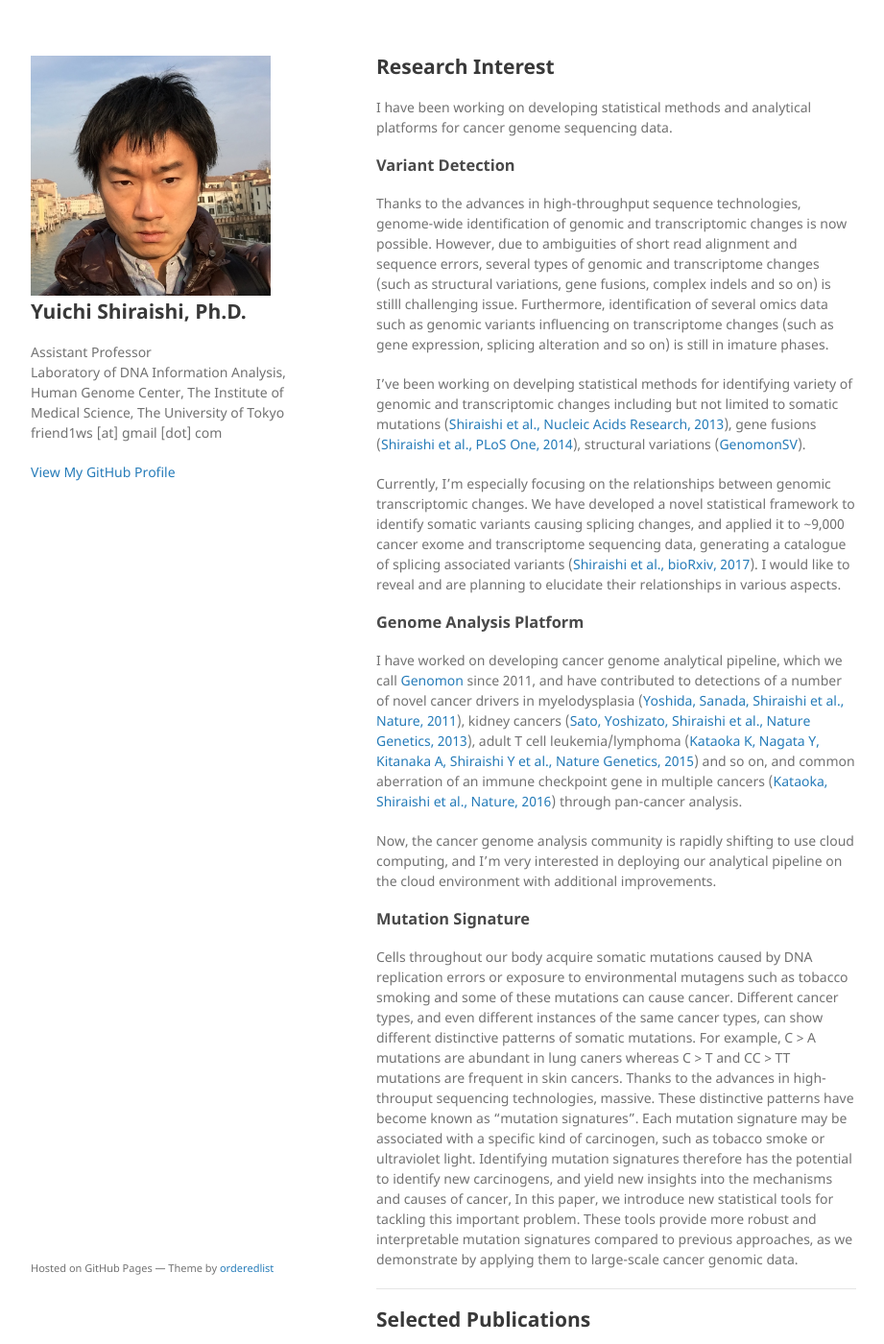
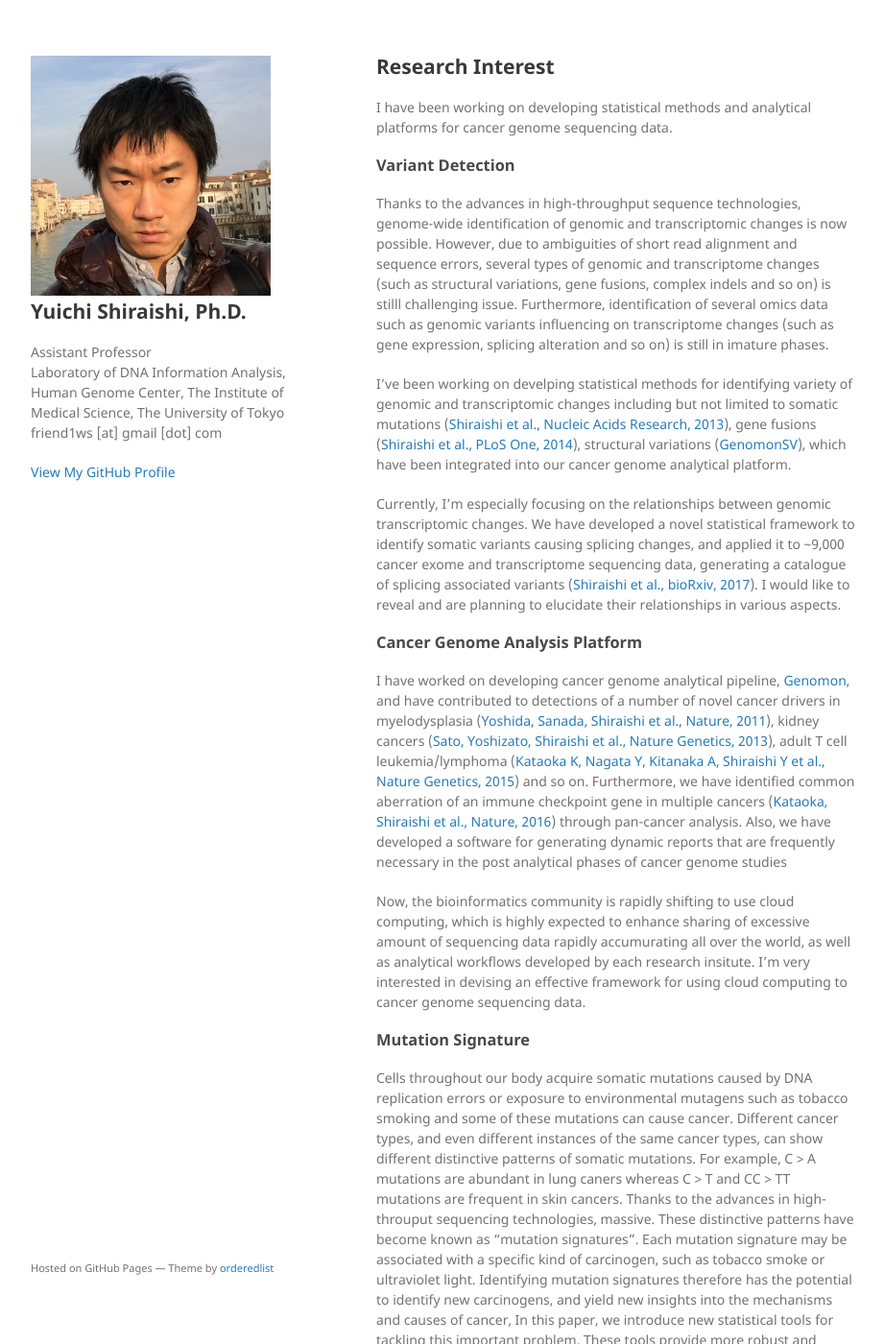
Before and after one commit to friend1ws/friend1ws.github.io, a Jekyll site: the page built from index.md, in a window 1280 px wide and 1400 px high. Shown: the whole window at 96% size, without its empty margins (178-1099 px from the left). Built offline with Jekyll 4.4.1, drawn with Linux system fonts in a browser that asks for light colours; our own code applies the rules of GitHub Pages for plain Markdown files.

Commit message:
Update index.md

```diff
--- a/index.md
+++ b/index.md
@@ -22,7 +22,8 @@ I've been working on develping statistical methods for identifying variety of ge
 transcriptomic changes including but not limited to
 somatic mutations ([Shiraishi et al., Nucleic Acids Research, 2013](https://www.ncbi.nlm.nih.gov/pubmed/23471004)),
 gene fusions ([Shiraishi et al., PLoS One, 2014](https://www.ncbi.nlm.nih.gov/pubmed/25526364)),
-structural variations ([GenomonSV](https://github.com/Genomon-Project/GenomonSV)).
+structural variations ([GenomonSV](https://github.com/Genomon-Project/GenomonSV)),
+which have been integrated into our cancer genome analytical platform.
 
 Currently, I'm especially focusing on the relationships between genomic transcriptomic changes.
 We have developed a novel statistical framework to identify somatic variants causing splicing changes,
@@ -33,21 +34,24 @@ and are planning to elucidate their relationships in various aspects.
 
 
 
-### [](#header-3)Genome Analysis Platform
+### [](#header-3)Cancer Genome Analysis Platform
 
-I have worked on developing cancer genome analytical pipeline, which
-we call [Genomon](https://genomon-project.github.io/GenomonPagesR/) since 2011, and have contributed to detections of a number of
-novel cancer drivers in
-myelodysplasia ([Yoshida, Sanada, Shiraishi et al., Nature, 2011](https://www.ncbi.nlm.nih.gov/pubmed/21909114)),
-kidney cancers ([Sato, Yoshizato, Shiraishi et al., Nature Genetics, 2013](https://www.ncbi.nlm.nih.gov/pubmed/23797736)),
-adult T cell leukemia/lymphoma ([Kataoka K, Nagata Y, Kitanaka A, Shiraishi Y et al., Nature Genetics, 2015](https://www.ncbi.nlm.nih.gov/pubmed/26437031)) and so on,
-and common aberration of an immune checkpoint gene in multiple cancers
+I have worked on developing cancer genome analytical pipeline,
+[Genomon](https://genomon-project.github.io/GenomonPagesR/),
+and have contributed to detections of a number of novel cancer drivers in
+myelodysplasia ([Yoshida, Sanada, Shiraishi et al., Nature, 2011](https://www.nature.com/articles/nature10496)),
+kidney cancers ([Sato, Yoshizato, Shiraishi et al., Nature Genetics, 2013](https://www.nature.com/articles/ng.2699)),
+adult T cell leukemia/lymphoma ([Kataoka K, Nagata Y, Kitanaka A, Shiraishi Y et al., Nature Genetics, 2015](https://www.nature.com/articles/ng.3415)) and so on.
+Furthermore, we have identified common aberration of an immune checkpoint gene in multiple cancers
 ([Kataoka, Shiraishi et al., Nature, 2016](https://www.nature.com/articles/nature18294)) through pan-cancer analysis.
+Also, we have developed a software for generating dynamic reports
+that are frequently necessary in the post analytical phases of cancer genome studies
 
-Now, the cancer genome analysis
-community is rapidly shifting to use cloud computing, and I'm very
-interested in deploying our analytical pipeline on the cloud
-environment with additional improvements.
+Now, the bioinformatics community is rapidly shifting to use cloud computing,
+which is highly expected to enhance sharing of excessive amount of sequencing data rapidly accumurating all over the world,
+as well as analytical workflows developed by each research insitute.
+I'm very interested in devising an effective framework for using cloud computing to cancer genome sequencing data.
+
 
 ### [](#header-3)Mutation Signature
 
```
